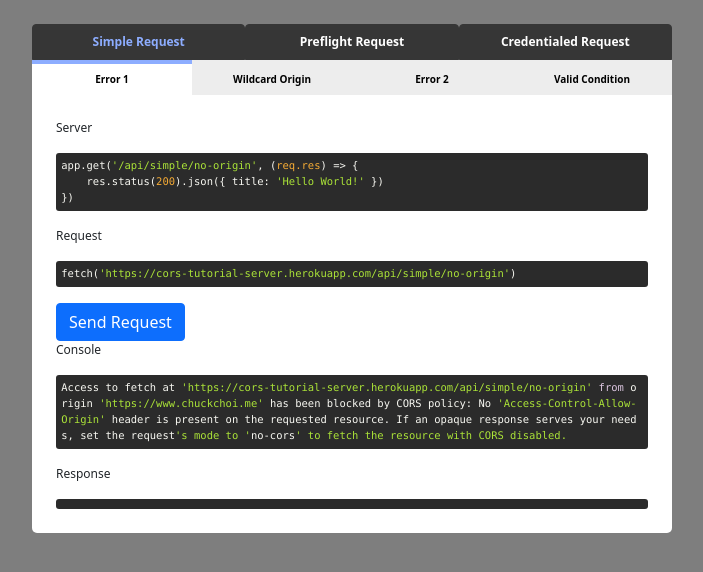
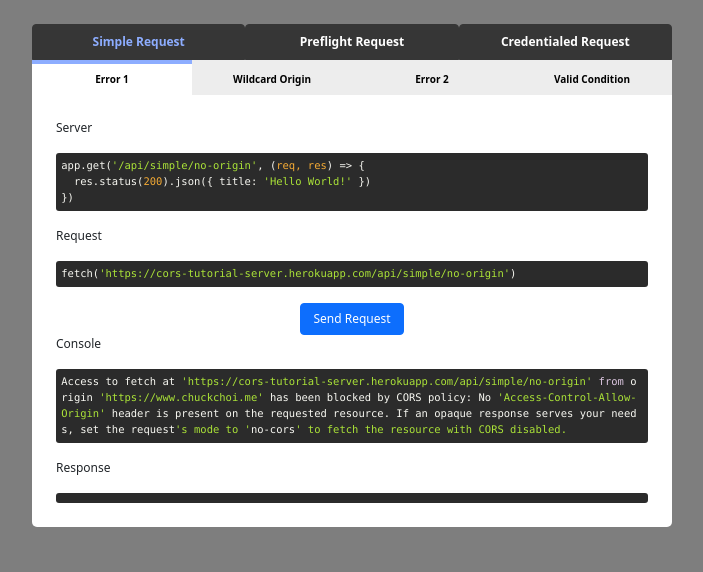
Before and after one commit to chuckchoiboi/cors-tutorial, a React (Create React App) app: page / in a window 1280 px wide. Shown: the top 572 px of the page, without its empty margins (288-991 px from the left). Built offline with nearby package versions, Linux system fonts and the light colour scheme.

Commit message:
dynamically render server

```diff
--- a/src/App.css
+++ b/src/App.css
@@ -31,6 +31,7 @@
   margin-bottom: unset !important;
   border: 1px solid #363636 !important;
   font-weight: bold;
+  height: 100%;
 }
 
 .PrimaryTabs > .nav .nav-item .nav-link {
@@ -68,6 +69,7 @@
   border-top: 4px solid #ededed !important;
   border-top-left-radius: unset !important;
   border-top-right-radius: unset !important;
+  height: 100%;
 }
 
 .SecondaryTabs > .nav .nav-item .nav-link {
@@ -93,3 +95,8 @@
 .Tab pre {
   border-radius: 3px;
 }
+
+/* General Styling */
+.btn {
+  font-size: 12px !important;
+}
--- a/src/App.js
+++ b/src/App.js
@@ -18,16 +18,35 @@ function App() {
 
   const simpleData = [
     {
-      url: baseURL + '/simple/no-origin'
+      url: baseURL + '/simple/no-origin',
+      server:
+`app.get('/api/simple/no-origin', (req, res) => {
+  res.status(200).json({ title: 'Hello World!' })
+})`
     },
     {
-      url: baseURL + '/simple/wildcard-origin'
+      url: baseURL + '/simple/wildcard-origin',
+      server:
+`app.get('/api/simple/wildcard-origin', (req, res) => {
+  res.header("Access-Control-Allow-Origin", "*")
+  res.status(200).json({ title: 'Hello World!' })
+})`
     },
     {
-      url: baseURL + '/simple/bad-origin'
+      url: baseURL + '/simple/bad-origin',
+      server:
+`app.get('/api/simple/bad-origin', (req, res) => {
+  res.header("Access-Control-Allow-Origin", "https://www.website.notcool")
+  res.status(200).json({ title: 'Hello World!' })
+})`
     },
     {
-      url: baseURL + '/simple/good-origin'
+      url: baseURL + '/simple/good-origin',
+      server:
+`app.get('/api/simple/good-origin', (req, res) => {
+  res.header("Access-Control-Allow-Origin", "https://chuckchoiboi.github.io")
+  res.status(200).json({ title: 'Hello World!' })
+})`
     }
   ]
 
@@ -36,25 +55,57 @@ function App() {
       url: baseURL + '/preflight/bad-origin',
       header: {
         method: 'DELETE'
-      }
+      },
+      server:
+`app.options('/api/preflight/bad-origin', (req, res) => {
+  res.header("Access-Control-Allow-Origin", "https://www.website.notcool")
+  res.status(204).end()
+})`
     },
     {
       url: baseURL + '/preflight/bad-method',
       header: {
         method: 'DELETE'
-      }
+      },
+      server:
+`app.options('/api/preflight/bad-method', (req, res) => {
+  res.header("Access-Control-Allow-Origin", "https://chuckchoiboi.github.io")
+  res.status(204).end()
+})`
     },
     {
       url: baseURL + '/preflight/req-bad-origin',
       header: {
         method: 'DELETE'
-      }
+      },
+      server:
+`app.options('/api/preflight/req-bad-origin', (req, res) => {
+  res.header("Access-Control-Allow-Origin", "https://chuckchoiboi.github.io")
+  res.header("Access-Control-Allow-Methods", "DELETE")
+  res.status(204).end()
+})
+
+app.delete('/api/simple/req-bad-origin', (req, res) => {
+  res.header("Access-Control-Allow-Origin", "https://www.website.notcool")
+  res.status(200).json({ title: 'Goodbye World!' })
+})`
     },
     {
       url: baseURL + '/preflight/good-request',
       header: {
         method: 'DELETE'
-      }
+      },
+      server:
+`app.options('/api/preflight/good-request', (req, res) => {
+  res.header("Access-Control-Allow-Origin", "https://chuckchoiboi.github.io")
+  res.header("Access-Control-Allow-Methods", "DELETE")
+  res.status(204).end()
+})
+
+app.delete('/api/simple/good-request', (req, res) => {
+  res.header("Access-Control-Allow-Origin", "https://chuckchoiboi.github.io")
+  res.status(200).json({ title: 'Goodbye World!' })
+})`
     }
   ]
 
@@ -63,19 +114,35 @@ function App() {
       url: baseURL + '/credentialed/wildcard-origin',
       header: {
         credentials: 'include'
-      }
+      },
+      server:
+`app.get('/api/credentialed/wildcard-origin', (req, res) => {
+  res.header("Access-Control-Allow-Origin", "*")
+  res.status(200).json({ title: 'Hello World!' })
+})`
     },
     {
       url: baseURL + '/credentialed/good-origin',
       header: {
         credentials: 'include'
-      }
+      },
+      server:
+`app.get('/api/credentialed/good-origin', (req, res) => {
+  res.header("Access-Control-Allow-Origin", "https://chuckchoiboi.github.io")
+  res.status(200).json({ title: 'Hello World!' })
+})`
     },
     {
       url: baseURL + '/credentialed/good-request',
       header: {
         credentials: 'include'
-      }
+      },
+      server:
+`app.get('/api/credentialed/good-request', (req, res) => {
+  res.header("Access-Control-Allow-Origin", "https://chuckchoiboi.github.io")
+  res.header("Access-Control-Allow-Credentials", "true")
+  res.status(200).json({ title: 'Hello World!' })
+})`
     }
   ]
 
--- a/src/components/Tab.jsx
+++ b/src/components/Tab.jsx
@@ -4,13 +4,9 @@ import { a11yDark } from 'react-syntax-highlighter/dist/esm/styles/hljs';
 
 const Tab = ({data}) => {
 
-    const server =
+    const server = data.server
 
-`app.get('/api/simple/no-origin', (req.res) => {
-    res.status(200).json({ title: 'Hello World!' })
-})`;
-
-    const request = data.header ? `fetch('${data.url}', '${data.header}')` : `fetch('${data.url}')`;
+    const request = data.header ? `fetch('${data.url}', '${JSON.stringify(data.header)}')` : `fetch('${data.url}')`;
 
     const console = "Access to fetch at 'https://cors-tutorial-server.herokuapp.com/api/simple/no-origin' from origin 'https://www.chuckchoi.me' has been blocked by CORS policy: No 'Access-Control-Allow-Origin' header is present on the requested resource. If an opaque response serves your needs, set the request's mode to 'no-cors' to fetch the resource with CORS disabled.";
 
@@ -18,9 +14,9 @@ const Tab = ({data}) => {
 
     const sendReq = (data) => {
         if (data.header) {
-            fetch(data.url, data.header).then(res => res.json()).then(data => setResponse(`${data}`) )
+            fetch(data.url, data.header).then(res => res.json()).then(json => JSON.stringify(json)).then(data => setResponse(`${data}`) )
         } else {
-            fetch(data.url).then(res => res.json()).then(data => setResponse(`${data}`))
+            fetch(data.url).then(res => res.json()).then(json => JSON.stringify(json)).then(data => setResponse(`${data}`))
         }
     }
 
@@ -34,7 +30,7 @@ const Tab = ({data}) => {
                 <SyntaxHighlighter language="javascript" style={a11yDark} lineProps={{style: {wordBreak: 'break-all', whiteSpace: 'pre-wrap'}}} wrapLines={true}>
                     {`${request}`}
                 </SyntaxHighlighter>
-            <button className="btn btn-primary" onClick={() => {sendReq(data)}}>Send Request</button>
+            <button className="btn btn-primary mx-auto d-block" onClick={() => {sendReq(data)}}>Send Request</button>
             <p>Console</p>
                 <SyntaxHighlighter language="javascript" style={a11yDark} lineProps={{style: {wordBreak: 'break-all', whiteSpace: 'pre-wrap'}}} wrapLines={true}>
                     {`${console}`}
```
